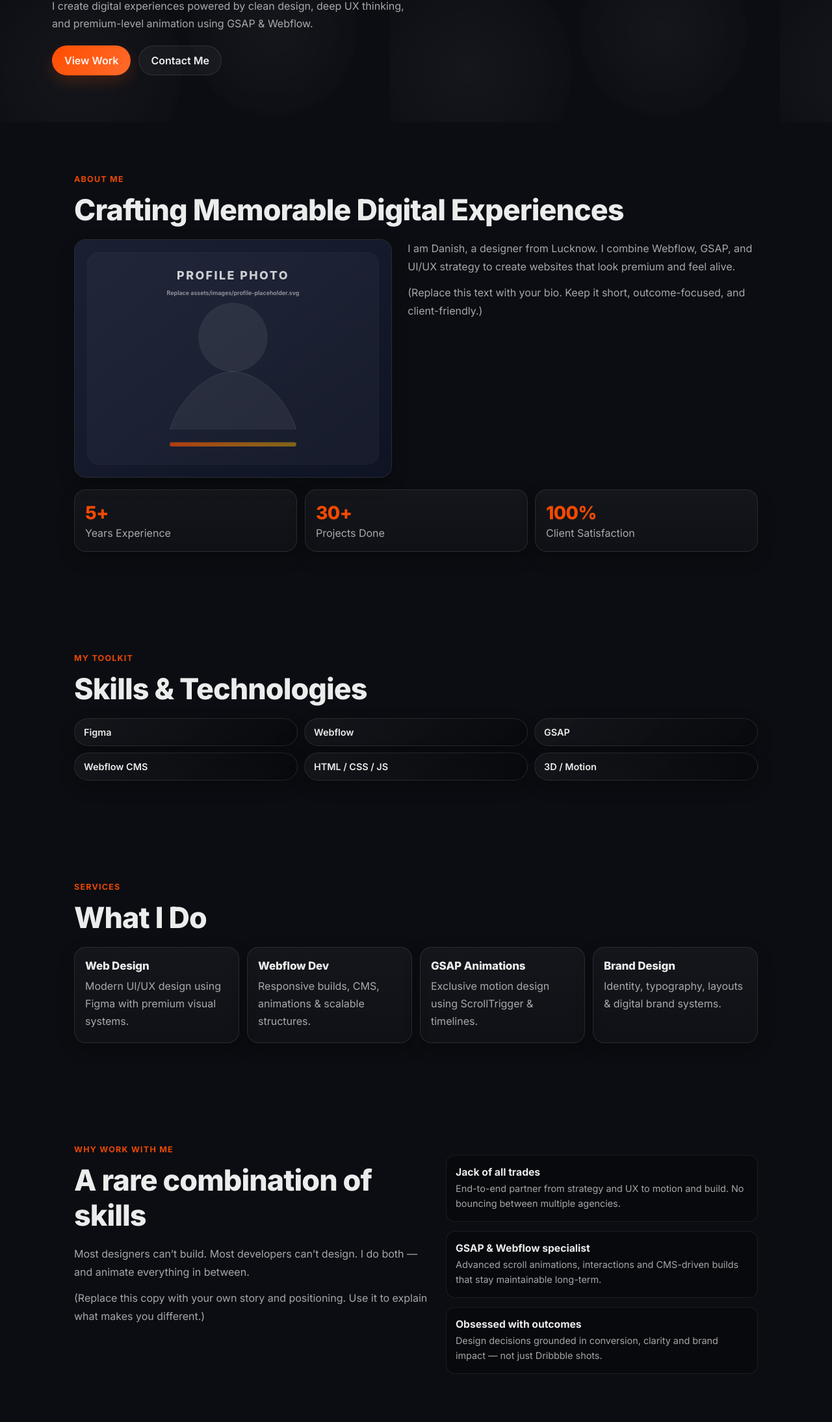
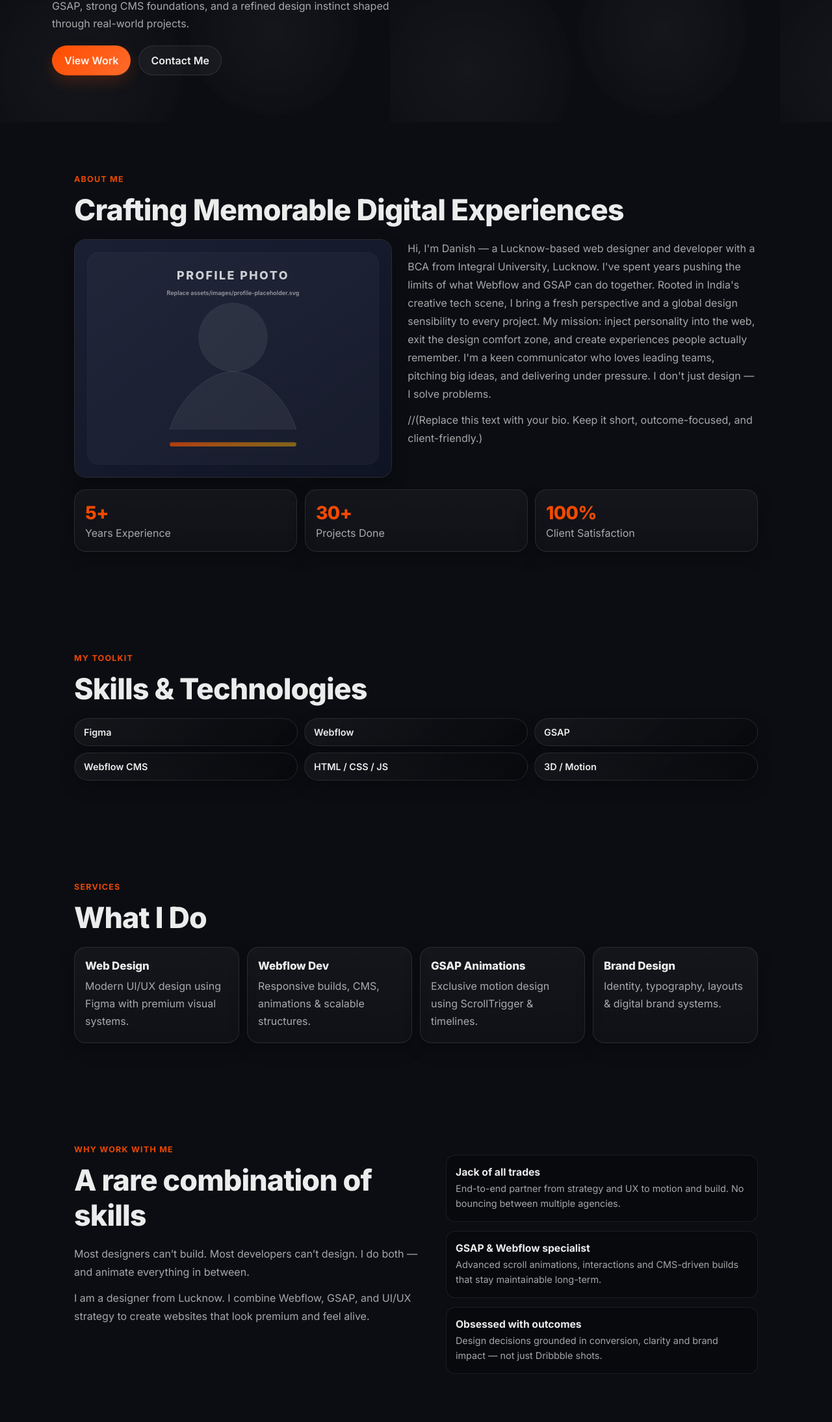
Before and after one commit to DanishHack-0786/Danish-Portfolio, a plain HTML site: page index.html in a window 1280 px wide. Shown: the part 612-2800 px from the top of the page at 65% size. Drawn offline with nearby package versions, Linux system fonts and the light colour scheme.

Commit message:
Updated website content

```diff
--- a/index.html
+++ b/index.html
@@ -74,7 +74,8 @@
     <h1 class="hero-title">Design<br>with a<br><em class="hero-em">Human</em> Touch</h1>
 
     <p class="hero-desc">
-      I create digital experiences powered by clean design, deep UX thinking, and premium-level animation using GSAP & Webflow.
+      Web designer & developer with a passion for creating charismatic digital experiences.
+I build polished, high-performance Webflow sites that animate, breathe, and leave a lasting impression — powered by GSAP, strong CMS foundations, and a refined design instinct shaped through real-world projects.
     </p>
 
     <div class="hero-actions">
@@ -95,10 +96,15 @@
     </div>
     <div class="about-copy">
       <p class="about-text">
-        I am Danish, a designer from Lucknow. I combine Webflow, GSAP, and UI/UX strategy to create websites that look premium and feel alive.
+        Hi, I'm Danish — a Lucknow-based web designer and developer with a BCA from Integral University, Lucknow.
+        I've spent years pushing the limits of what Webflow and GSAP can do together.
+        Rooted in India's creative tech scene, I bring a fresh perspective and a global design sensibility to every project.
+        My mission: inject personality into the web, exit the design comfort zone, and create experiences people actually remember.
+        I'm a keen communicator who loves leading teams, pitching big ideas, and delivering under pressure.
+        I don't just design — I solve problems.
       </p>
       <p class="about-text muted">
-        (Replace this text with your bio. Keep it short, outcome-focused, and client-friendly.)
+        //(Replace this text with your bio. Keep it short, outcome-focused, and client-friendly.)
       </p>
     </div>
   </div>
@@ -177,7 +183,7 @@
         Most designers can’t build. Most developers can’t design. I do both — and animate everything in between.
       </p>
       <p class="about-text muted">
-        (Replace this copy with your own story and positioning. Use it to explain what makes you different.)
+        I am a designer from Lucknow. I combine Webflow, GSAP, and UI/UX strategy to create websites that look premium and feel alive.
       </p>
     </div>
     <ul class="why-points">
@@ -320,7 +326,7 @@
       </div>
       <div class="contact-actions">
         <button class="btn-primary" type="submit">Send Message</button>
-        <a href="mailto:hello@danishsiddiqui.com" class="btn-secondary">Or send an email</a>
+        <a href="mailto:itzdanishsiddiqui786@gmail.com" class="btn-secondary">Or send an email</a>
       </div>
       <p class="form-status muted" id="formStatus" role="status" aria-live="polite"></p>
       <p class="muted tiny">
@@ -329,9 +335,9 @@
     </form>
     <div class="contact-card">
       <h3>Quick info</h3>
-      <p class="muted">Location: <strong>INSERT CITY</strong></p>
-      <p class="muted">Availability: <strong>INSERT AVAILABILITY</strong></p>
-      <p class="muted">Email: <strong>hello@danishsiddiqui.com</strong></p>
+      <p class="muted">Location: <strong>Lucknow, India</strong></p>
+      <p class="muted">Availability: <strong>Available for full-time roles</strong></p>
+      <p class="muted">Email: <strong>itzdanishsiddiqui786@gmail.com</strong></p>
     </div>
   </div>
 </section>
```
